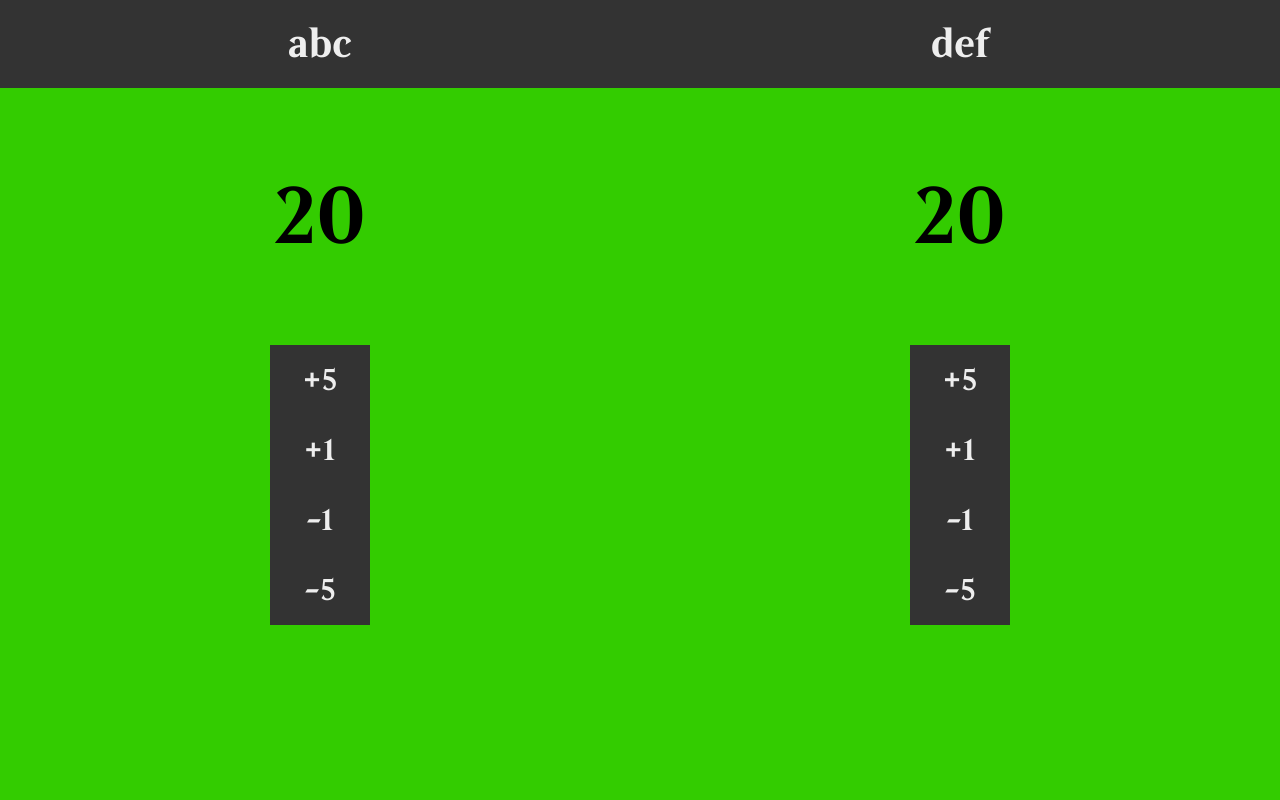
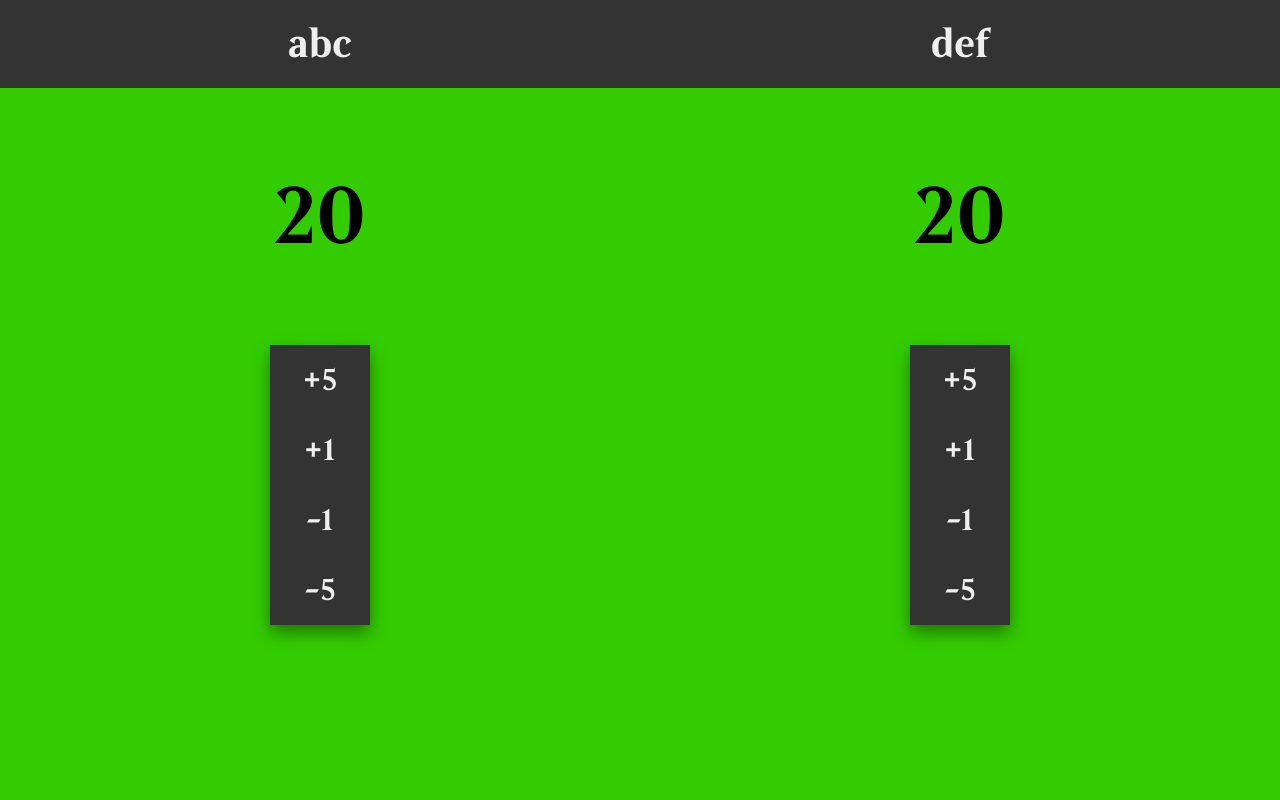
Before and after one commit to TDSOJohn/MtgHelper, a PHP site: page /html/life_counter.html in a window 1280 px wide. Run offline with PHP 8.4, Linux system fonts and the light colour scheme.

Commit message:
added shadows

```diff
--- a/css/life_counter.css
+++ b/css/life_counter.css
@@ -30,6 +30,12 @@
     font-size: 80px;
 }
 
+.buttons {
+    margin: auto;
+    width: 100px;
+    box-shadow: 0px 8px 16px 0px rgba(0,0,0,0.4);
+}
+
 .button {
     width: 100px;
     height: 70px;
--- a/html/life_counter.html
+++ b/html/life_counter.html
@@ -13,6 +13,7 @@
             <div class="column">
                 <h3 class="player_name">abc</h3>
                 <h3 class="player_life"></h3>
+                <div class="buttons">
                     <button class="button">+5</button>
                     <div class="clr"></div>
                     <button class="button">+1</button>
@@ -21,10 +22,12 @@
                     <div class="clr"></div>
                     <button class="button">-5</button>
                     <div class="clr"></div>
+                </div>
             </div><!--
             --><div class="column">
                 <h3 class="player_name">def</h3>
                 <h3 class="player_life"></h3>
+                <div class="buttons">
                     <button class="button">+5</button>
                     <div class="clr"></div>
                     <button class="button">+1</button>
@@ -35,6 +38,7 @@
                     <div class="clr"></div>
                 </div>
             </div>
+        </div>
         <script src="../javascript/life_counters.js"></script>
     </body>
 </html>
```
Lines whose indentation alone changed are shown as unchanged.
